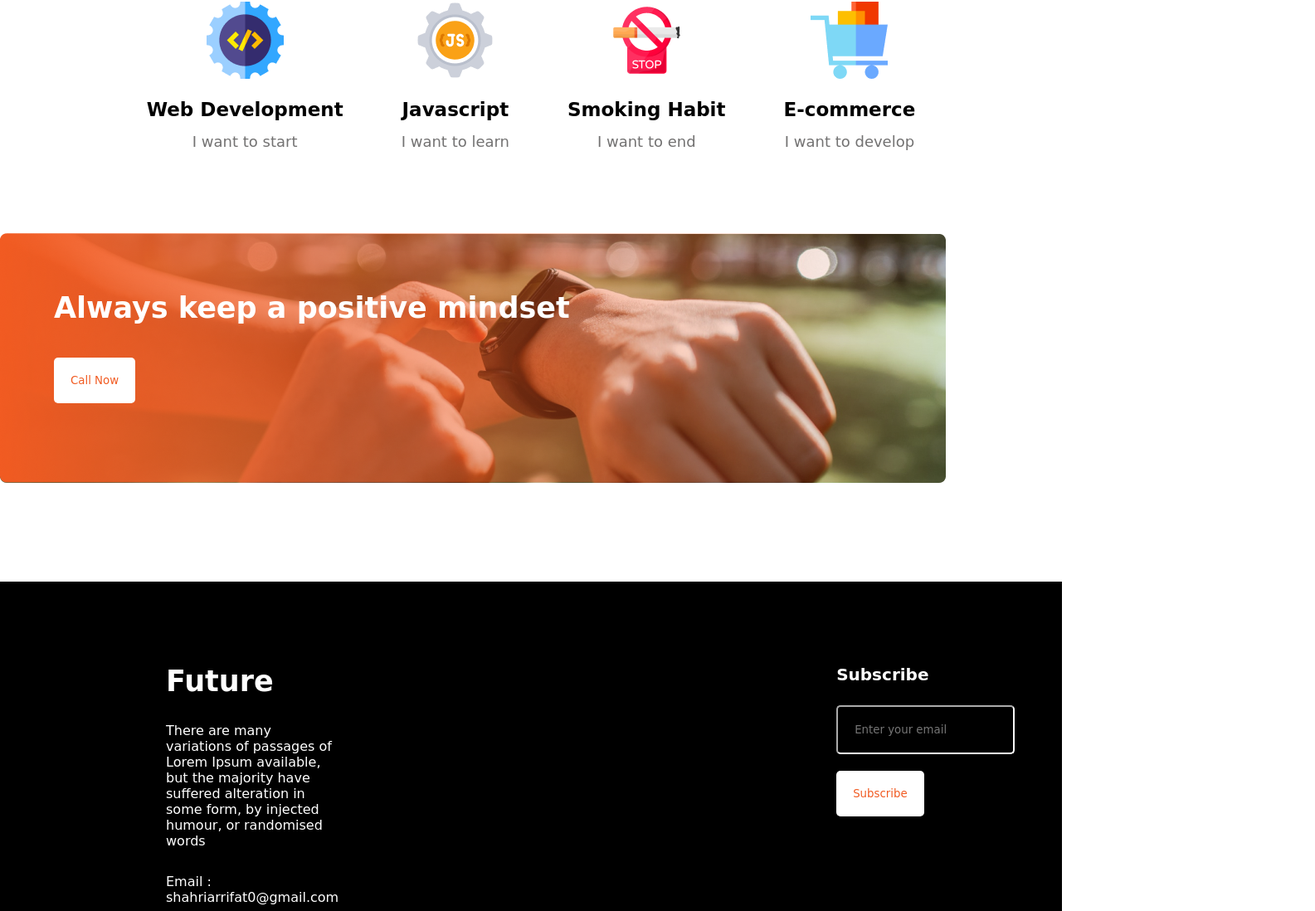
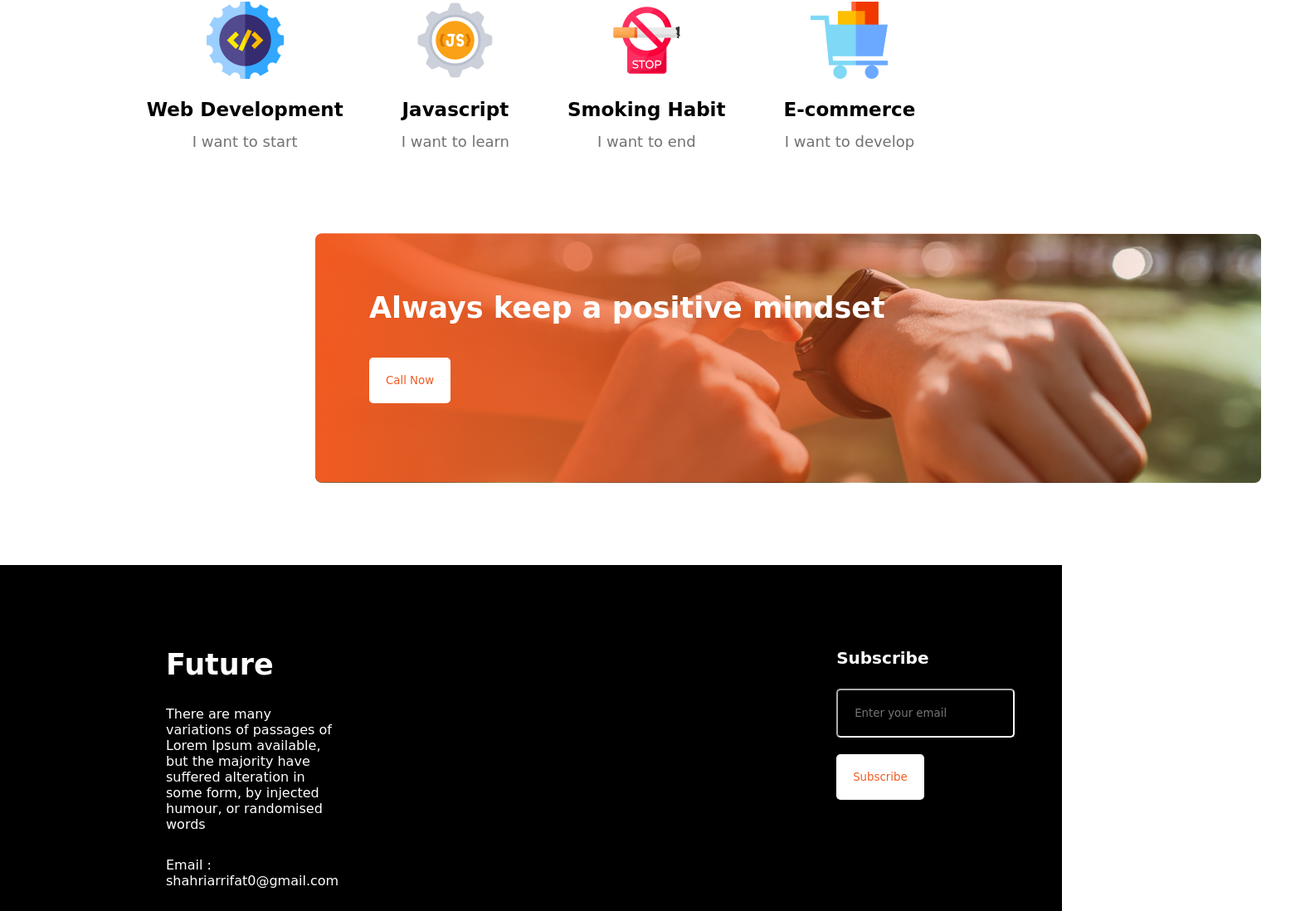
Before and after one commit to ShahriarHossainRifat/new-year-new-me, a plain HTML site: page index.html in a window 1280 px wide. Shown: the part 2651-3749 px from the top of the page at 83% size, 1585 px wide, since content can reach past the window. Drawn offline with Linux system fonts and the light colour scheme; a web font is replaced by a local one.

Commit message:
fixed "image-button" position

```diff
--- a/styles/styles.css
+++ b/styles/styles.css
@@ -85,6 +85,8 @@ header .btn-primary {
     background-repeat: no-repeat;
     height: 300px;
     width: 1140px;
+    position: absolute;
+    left: 380px;
     text-align: left;
     padding-top: 70px;
     padding-left: 65px;
@@ -104,6 +106,7 @@ footer {
     display: flex;
     padding: 100px 200px;
     gap: 600px;
+    margin-top: 500px;
 }
 footer .section-title {
     color: white;
```
